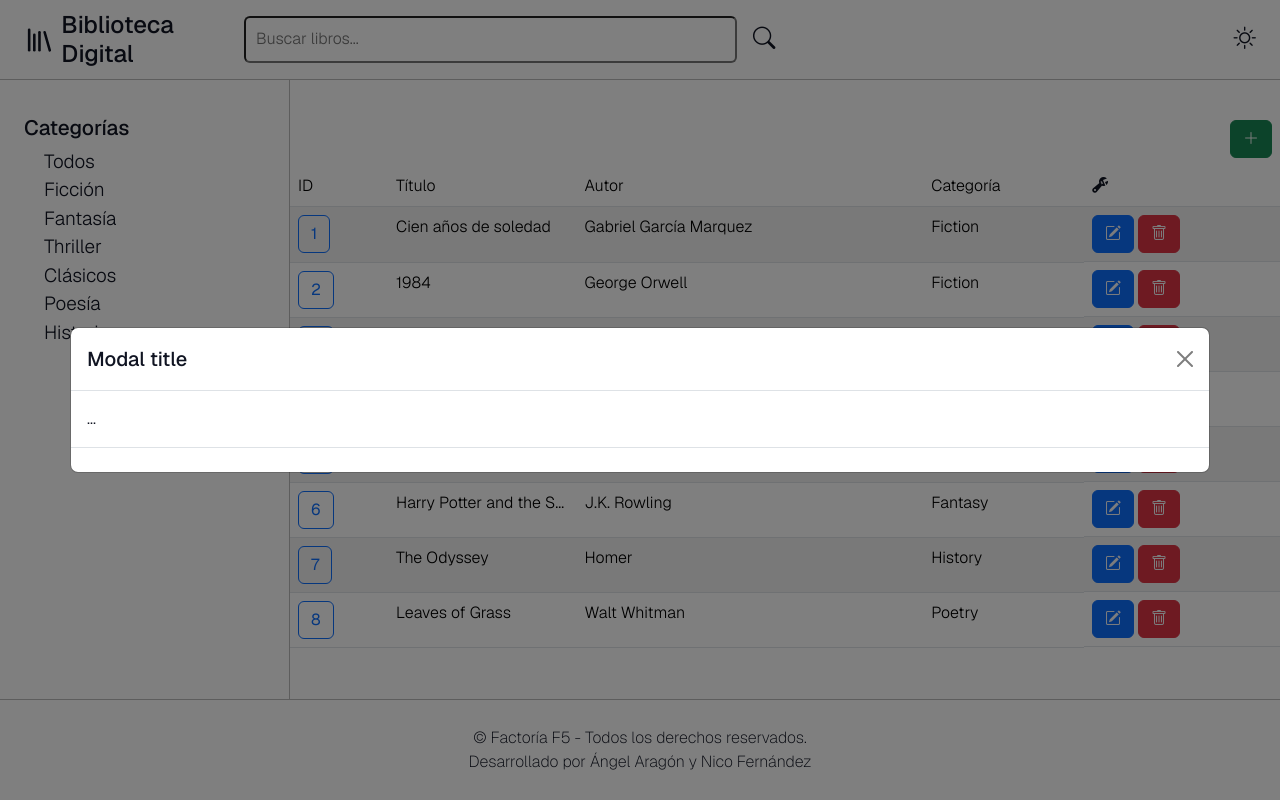
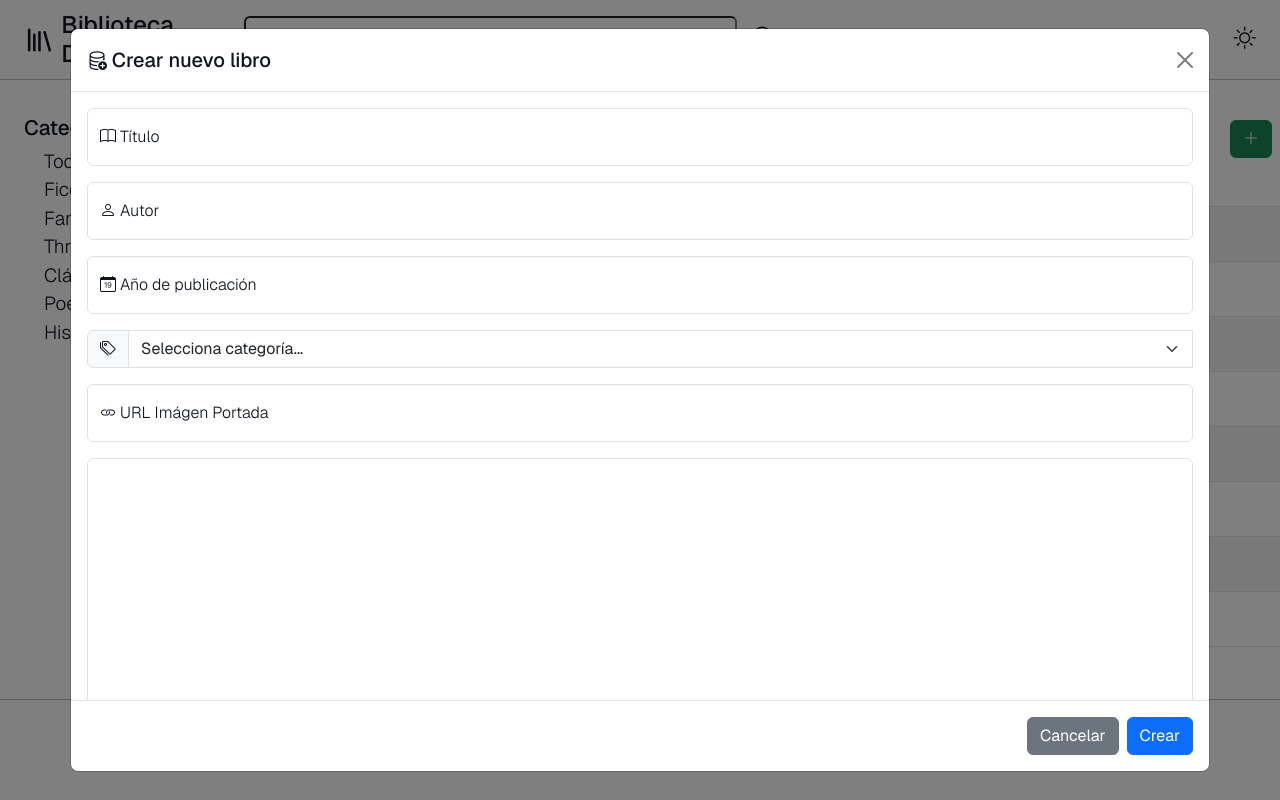
Before and after one commit to Algol95/Biblioteca-Digital, a website with bundled scripts: page src/views/admin.html in a window 1280 px wide. Both pictures are taken after a click on the button 1251 px from the left and 139 px from the top of the page. Built offline with nearby package versions, Linux system fonts and the light colour scheme; data requests are answered from the project's data file.

Commit message:
Validation POST in progress

```diff
--- a/src/services/printServices.js
+++ b/src/services/printServices.js
@@ -47,6 +47,10 @@ const modalFooter = document.getElementById("modalFooter");
  * @author {Ángel Aragón}
  */
 const isAdminPage = window.location.pathname.includes("admin.html");
+
+document.getElementById("createBook").addEventListener("click", () => {
+  printCreateModal();
+})
 
 /**
  * Imprime en el HTML una lista de la colección/array `books[]` pasada por parametro.
@@ -110,7 +114,7 @@ export function printListBooks(booksArr) {
         printModalBook(book);
       });
       document.getElementById("upd" + book.id)
-        .addEventListener("click", function (event) {
+        .addEventListener("click", () => {
           printUpdModal(book);
       });
     });
@@ -257,4 +261,129 @@ function printUpdModal(book){
   })
 }
 
+/**
+ * Función actualiza los datos de la ventana Modal con la visualización del objeto `Book` a actualizar y un formulario para actualizarlo.
+ *
+ * @param {object} book
+ * @author {Ángel Aragón}
+ */
+function printCreateModal(){
+  modalLabel.innerHTML = `<i class="bi bi-database-add"></i> Crear nuevo libro</span>`;
+  modalBody.innerHTML = `
+      <form id="createFormBook" class="needs-validation" novalidate>
+        <div class="form-floating mb-3">
+          <input type="text" class="form-control" id="createModalTitle" required
+          placeholder="Título">
+          <div class="valid-feedback">
+            Título aceptado
+          </div>
+          <div class="invalid-feedback">
+            El campo no puede estar vacío
+          </div>
+          <label for="createModalTitle"><i class="bi bi-book"></i> Título</label>
+        </div>
+        <div class="form-floating mb-3">
+          <input type="text" class="form-control" id="createModalAuthor" placeholder="Autor" required>
+          <div class="valid-feedback">
+            Valor aceptado
+          </div>
+          <div class="invalid-feedback">
+            El campo no puede estar vacío
+          </div>
+          <label for="createModalAuthor"><i class="bi bi-person"></i> Autor</label>
+        </div>
+        <div class="form-floating mb-3">
+          <input type="number" class="form-control" id="createModalPublish_year" placeholder="Año de publicación" required>
+          <div class="valid-feedback">
+            Valor aceptado
+          </div>
+          <div class="invalid-feedback">
+            El valor es requerido
+          </div>
+          <label for="createModalPublish_year"><i class="bi bi-calendar-date"></i> Año de publicación</label>
+        </div>
+        <div class="input-group mb-3">
+          <label for="createModalCategory" class="input-group-text"><i class="bi bi-tags"></i></label>
+          <select class="form-select" id="createModalCategory" required>
+            <option selected disabled value="">Selecciona categoría...</option>
+            <option value="fiction">Ficción</option>
+            <option value="fantasy">Fantasía</option>
+            <option value="thriller">Thriller</option>
+            <option value="classics">Clásicos</option>
+            <option value="poetry">Poesía</option>
+            <option value="history">Historia</option>
+          </select>
+          <div class="valid-feedback">
+            Categoría seleccionada
+          </div>
+          <div class="invalid-feedback">
+            Seleccione una opción valida
+          </div>
+        </div>
+        <div class="form-floating mb-3">
+          <input type="text" class="form-control" id="createModalPath" placeholder="URL Imágen Portada" required>
+          <div class="valid-feedback">
+            Ruta aceptada
+          </div>
+          <div class="invalid-feedback" id="pathErrorMessage">
+            Debe ser una URL válida de imagen (http:// o https://) y terminar en .jpg, .jpeg, .png, .gif o .webp.
+          </div>
+          <label for="createModalPath"><i class="bi bi-link"></i> URL Imágen Portada</label>
+        </div>
+        <div class="form-floating">
+          <textarea class="form-control" placeholder="Sinopsis" id="createModalSynopsis" style="height: 300px" required></textarea>
+          <div class="valid-feedback">
+            Valor aceptado
+          </div>
+          <div class="invalid-feedback>
+            Campo requerido
+          </div>
+          <label for="createModalSynopsis"><i class="bi bi-blockquote-left"></i> Sinopsis</label>
+        </div>
+      </form>
+
+  `;
+
+  modalFooter.innerHTML = `<button type="submit" class="btn btn-secondary" data-bs-dismiss="modal">Cancelar</button>
+  <button type="submit" class="btn btn-primary" form="createFormBook" id="btnCreateBook">Crear</button>`;
+
+
+  document.getElementById("createFormBook").addEventListener("submit", function (event) {
+    const imageUrlInput = document.getElementById("createModalPath");
+    const imageUrl = imageUrlInput.value.trim();
+    const errorMessage = document.getElementById("pathErrorMessage");
+
+    // Expresión regular para validar una URL que realmente sea una imagen
+    const imageRegex = /^(https?:\/\/(?:[a-zA-Z0-9\-]+\.)+[a-zA-Z]{2,}(?:\/[^\s]*)*\.(?:jpeg|jpg|gif|png|webp))$/i;
+
+    // Resetear clases de validación
+    imageUrlInput.classList.remove("is-valid", "is-invalid");
+    errorMessage.style.display = "none"; // Ocultar mensaje de error
+
+    if (!imageUrl || !imageRegex.test(imageUrl)) {
+        // Si la URL está vacía o no es válida
+        event.preventDefault();
+        event.stopPropagation();
+        imageUrlInput.classList.add("is-invalid");
+        errorMessage.style.display = "block"; // Mostrar mensaje de error
+    } else {
+        // Si la URL es válida, marcar como válida
+        imageUrlInput.classList.add("is-valid");
+    }
+
+    // Validar el formulario completo
+    if (!this.checkValidity()) {
+        event.preventDefault();
+        event.stopPropagation();
+    }
+
+    this.classList.add("was-validated");
+});
+
+
+
+
+
+}
+
 printAllBooks();
--- a/src/views/admin.html
+++ b/src/views/admin.html
@@ -110,6 +110,7 @@
             data-bs-trigger="hover focus"
             data-bs-title="Agregar nuevo libro"
             data-bs-content="Abre una ventana modal para agregar un libro nuevo a la base de datos."
+            id="createBook"
           >
             <i class="bi bi-plus-lg text-light"></i>
           </button>
```
Also changed, not shown: src/services/bookServices.js (+9 -2 lines).
